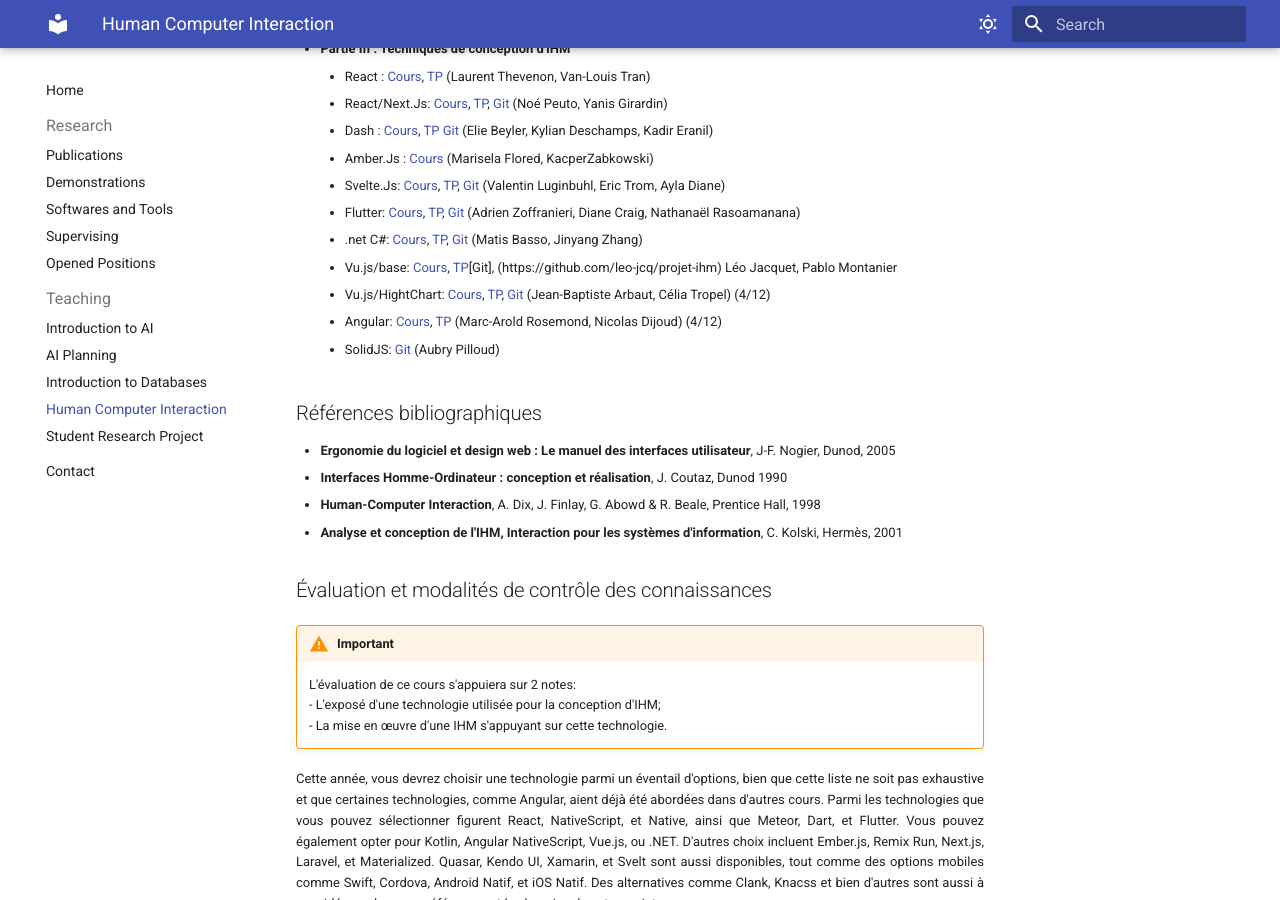
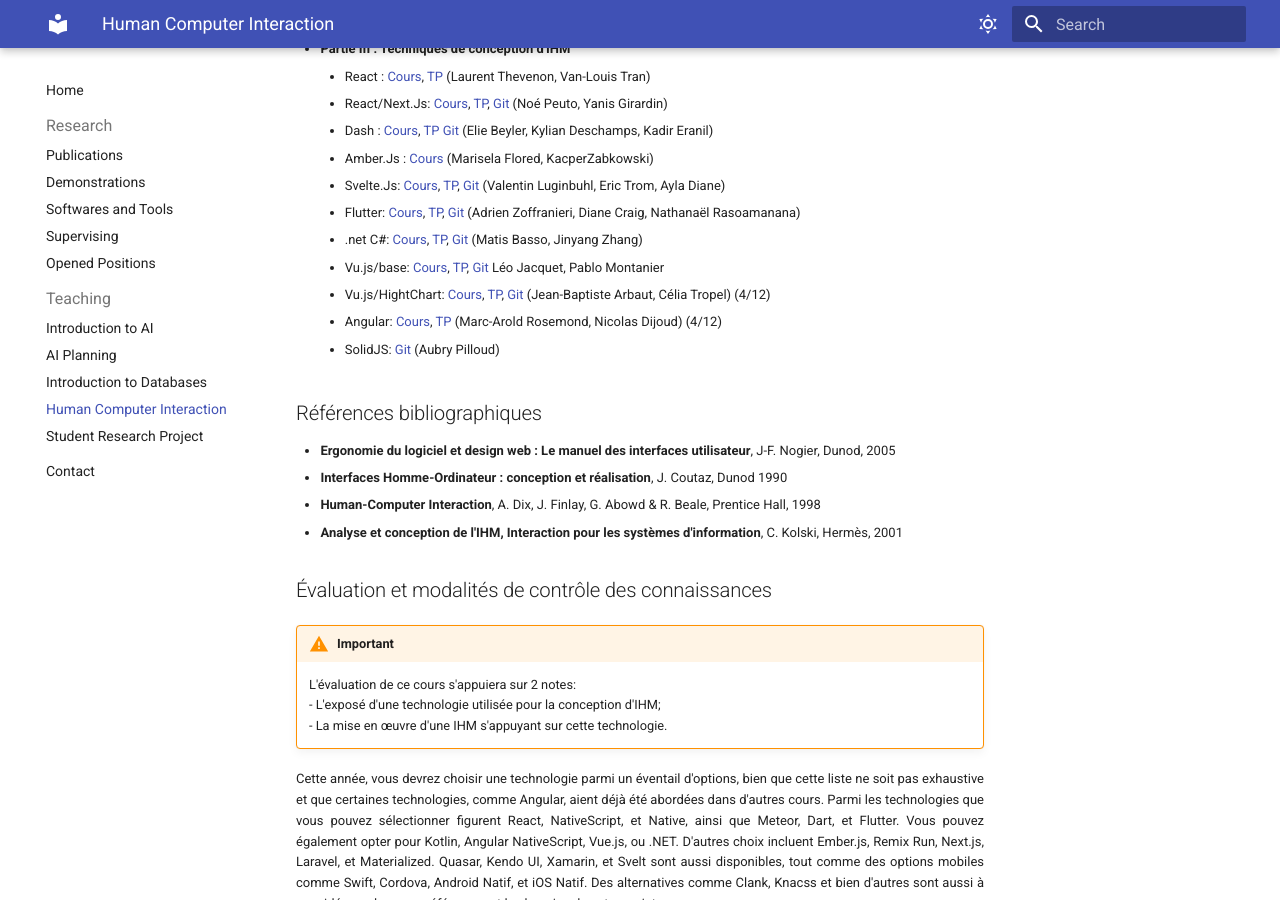
Before and after one commit to pellierd/homepage, an MkDocs documentation site: the page built from docs/teaching/hci.md, in a window 1280 px wide and 900 px high, scrolled down 834 px. Built offline with MkDocs 1.6.1 and Material for MkDocs 9.7.7, drawn with Linux system fonts in a browser that asks for light colours.

Commit message:
modif cours ihm

```diff
--- a/docs/teaching/hci.md
+++ b/docs/teaching/hci.md
@@ -32,7 +32,7 @@ Après un rappel des principes ergonomiques, ce cours s’intéresse essentielle
     - Svelte.Js: [Cours](https://www.canva.com/design/DAG5PXv9in4/KtJ4V155oL0VE3xcHTVVtw/edit), [TP](https://www.notion.so/lelinguine/D-couverte-de-SvelteJS-2a9687c54bf880c591fbf5ac4e363f63), [Git](https://github.com/lelinguine/ihm-project) (Valentin Luginbuhl, Eric Trom, Ayla Diane)
     - Flutter: [Cours](hci/tmp/Flutter.pdf), [TP](https://github.com/Pandaniens/FlutterTestIHM/), [Git](https://github.com/Diane38/IHM_S9_Craig_Zoffranieri_-Rasoamanana.git) (Adrien Zoffranieri, Diane Craig, Nathanaël Rasoamanana)
     - .net C#: [Cours](https://docs.google.com/presentation/d/18nEf82vEkagVzWKCFFFI7paTP4bMEXMdSuw1On4LN5Q/edit?slide=id.p#slide=id.p), [TP](https://github.com/yilingwaku/BlazorTpDemo/tree/main), [Git](https://github.com/yilingwaku/BlazorTpDemo/tree/main) (Matis Basso, Jinyang Zhang)
-    - Vu.js/base: [Cours](https://github.com/leo-jcq/tp-todo-app/blob/main/presentation.pdf), [TP]( https://github.com/leo-jcq/tp-todo-app)[Git], (https://github.com/leo-jcq/projet-ihm) Léo Jacquet, Pablo Montanier
+    - Vu.js/base: [Cours](https://github.com/leo-jcq/tp-todo-app/blob/main/presentation.pdf), [TP]( https://github.com/leo-jcq/tp-todo-app), [Git](https://github.com/leo-jcq/projet-ihm) Léo Jacquet, Pablo Montanier
     - Vu.js/HightChart: [Cours](http://github.com/CTRetu/IHM-Activite-HighCharts/blob/main/HighCharts_Arbaut_Tropel_M2_MIASHS_IC_IHM.pdf), [TP]( https://github.com/CTRetu/IHM-Activite-HighCharts/tree/main), [Git](https://github.com/CTRetu/Interaction-Homme-Machine-Arbaut-Tropel-MIASHS-IC) (Jean-Baptiste Arbaut, Célia Tropel) (4/12)
     - Angular: [Cours](https://docs.google.com/presentation/d/1ZOapGsFTTztzIMGpo9KG2uXQpOtNoPcrlvw9nQZi9II/edit?slide=id.p2#slide=id.p2), [TP](https://github.com/Nizijolas/IHM2_AngularTP) (Marc-Arold Rosemond, Nicolas Dijoud) (4/12)
     - SolidJS: [Git](https://github.com/Aubry-PILLOUD/Projet_IHM_Aubry_PILLOUD) (Aubry Pilloud)
```
